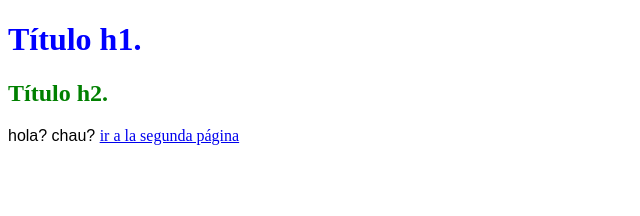
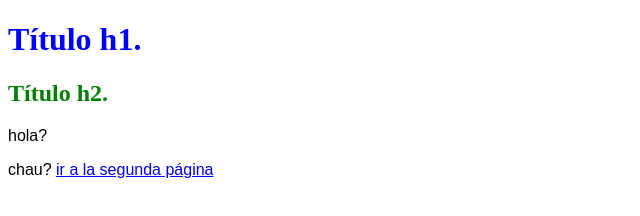
Before and after one commit to FranciscoCordoba/ejercicioparapracticar, a plain HTML site: page index.html in a window 1280 px wide. Shown: the whole page, without its empty margins (0-640 px from the left). Drawn offline with Linux system fonts and the light colour scheme.

Commit message:
Correcciones de p

```diff
--- a/index.html
+++ b/index.html
@@ -8,10 +8,10 @@
 <body>
     <h1>Título h1.</h1>
     <h2>Título h2.</h2>
-    <p1>
+    <p>
         hola?
     </p1>
-    <p2>
+    <p>
         chau?
     </p2>
     <a href="secundaria.html"> ir a la segunda página </a>
--- a/style.css
+++ b/style.css
@@ -6,6 +6,6 @@ h2{
     color: green;
 }
 
-p1, p2 {
+p {
     font-family: Arial;
 }
```
Also changed, not shown: secundaria.html (+2 -2 lines).
